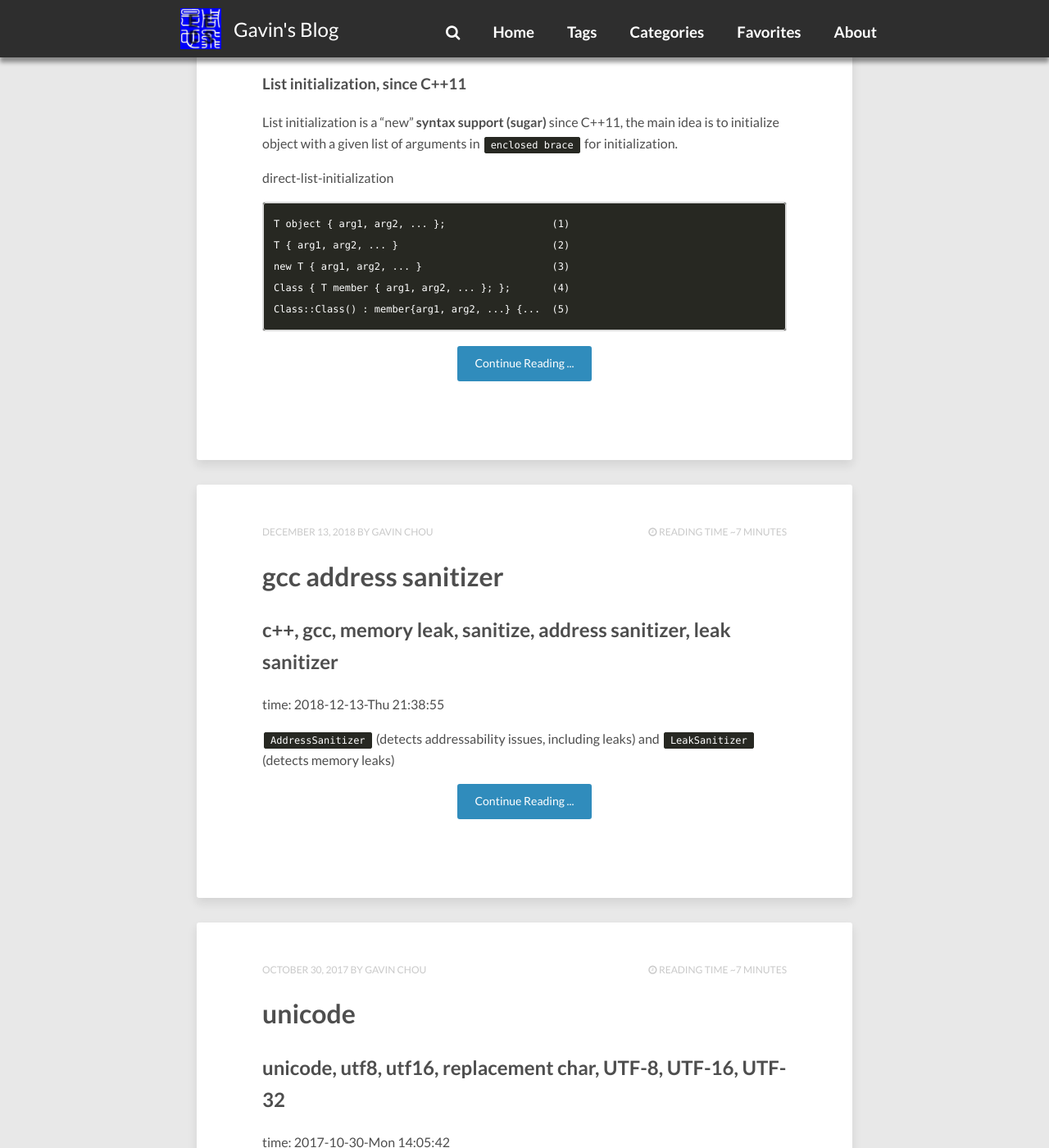
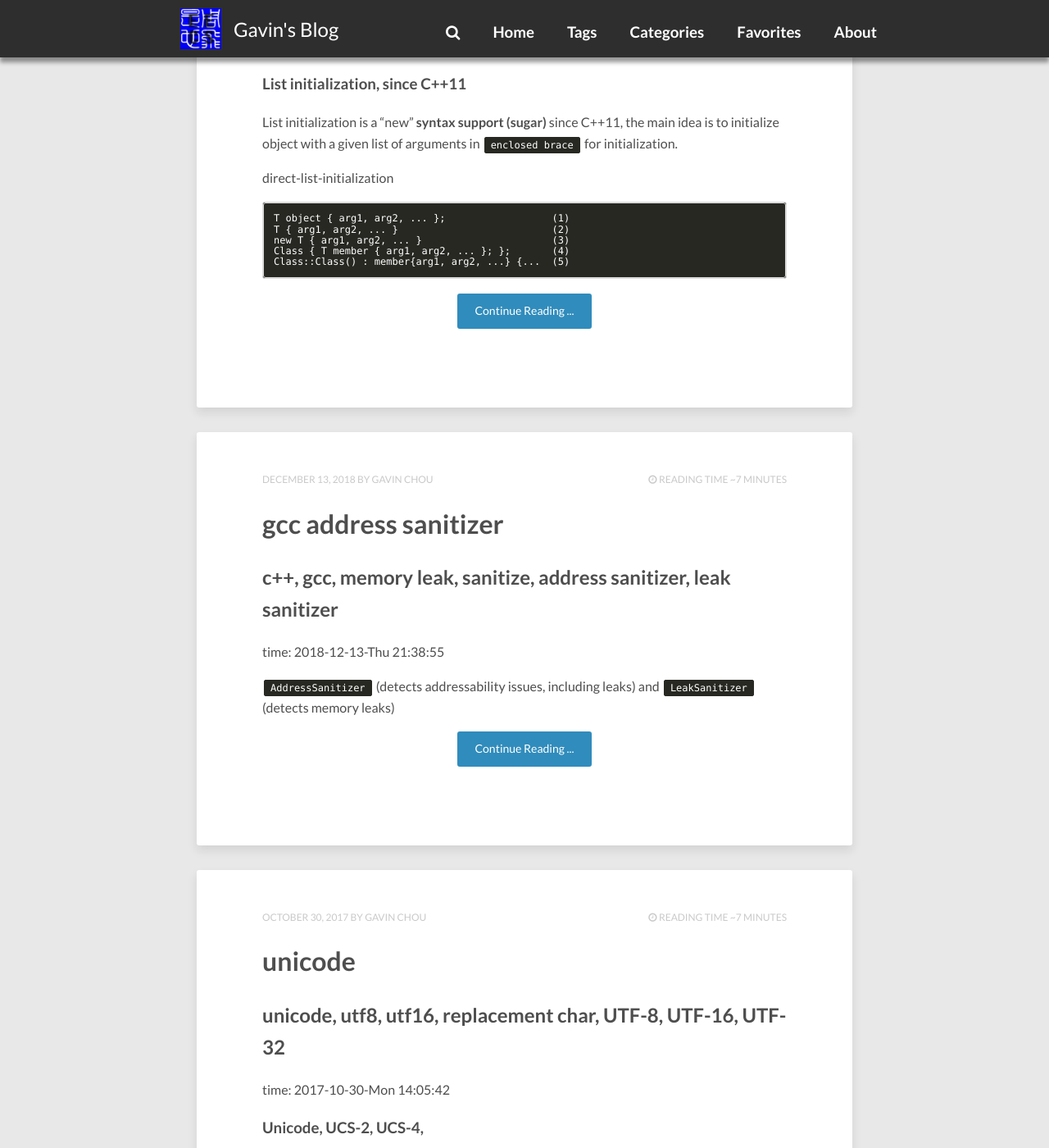
Before and after one commit to gavinchou/gavinchou.github.io, a Jekyll site: the page built from index.html, in a window 1280 px wide and 1400 px high, scrolled down 2894 px. Shown: the whole window at 82% size. Built offline with Jekyll 4.4.1, drawn with Linux system fonts in a browser that asks for light colours; the list of posts is cut into pages by our own code; comment, search, counter and statistics services are not loaded.

Commit message:
Add just code line height to 1.1

```diff
--- a/_config.yml
+++ b/_config.yml
@@ -99,6 +99,7 @@ markdown: kramdown
 
 kramdown:
   input: GFM
+  syntax_highlighter: rouge
 #   auto_ids: true
 #   footnote_nr: 1
 #   entity_output: as_char
--- a/_sass/_rouge.scss
+++ b/_sass/_rouge.scss
@@ -15,6 +15,9 @@ For use with Jekyll and Pygments
 		margin: 0;
 		padding: 1em;
 	}
+	line-height: 1.1;
+// 	max-height: 300px;
+// 	overflow-y: auto;
 	.lineno { padding-right: 24px; color: #8f908a;}
 	.hll { background-color: #49483e }
 	.c { color: #00e000 } /* Comment */
```
